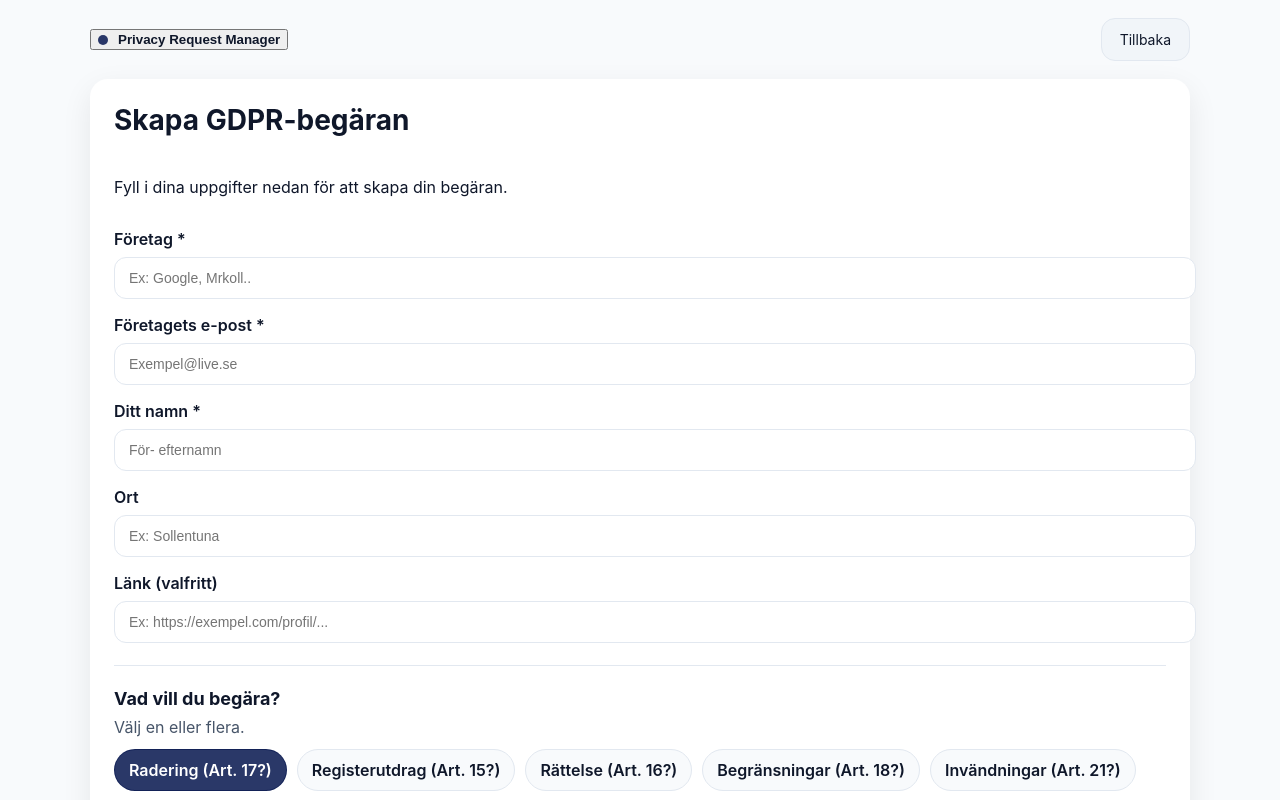
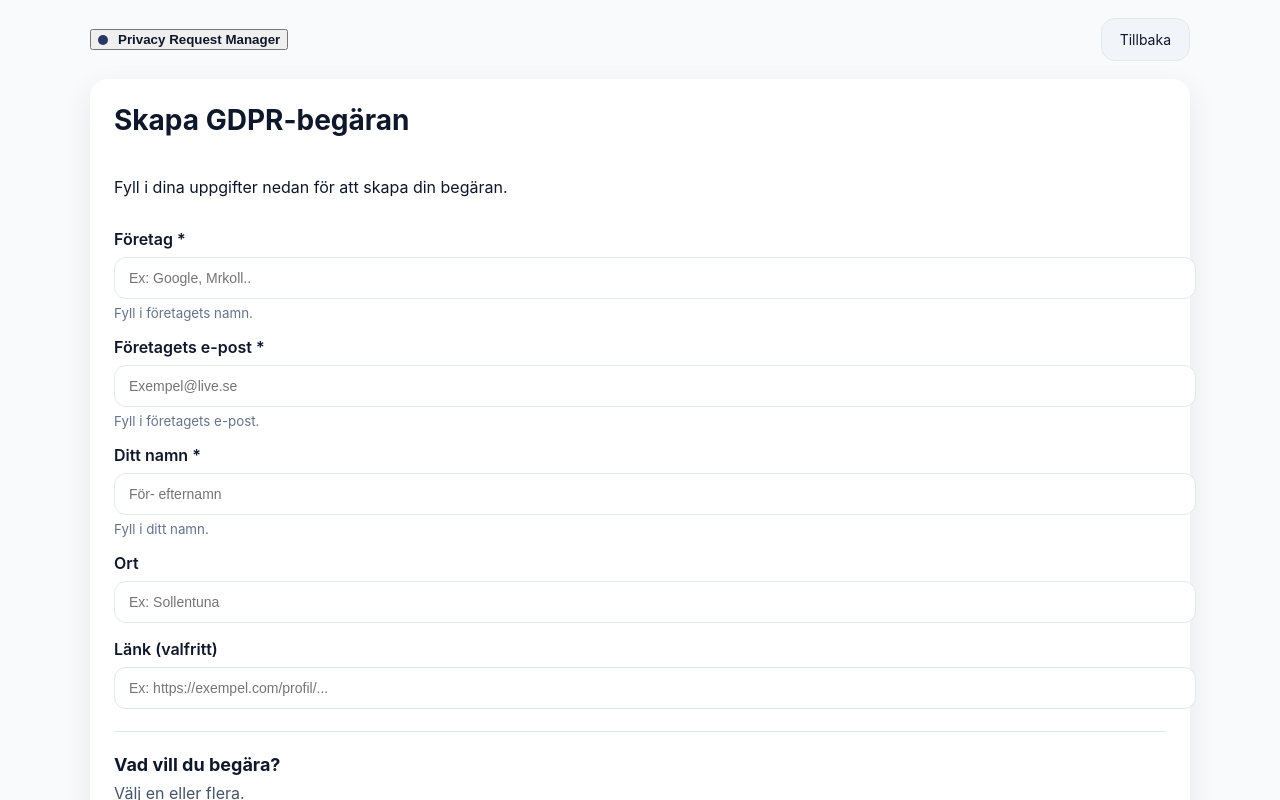
Before and after one commit to Lullow/privacy-request-manager, a React (Vite) app in the folder frontend/: page / in a window 1280 px wide. Both pictures are taken after a click on the button "Kom igång→". Shown: the top 800 px of the page. Built offline with nearby package versions, Linux system fonts and the light colour scheme.

Commit message:
Added basic validation for missing fields in form

```diff
--- a/frontend/src/pages/FormPage.jsx
+++ b/frontend/src/pages/FormPage.jsx
@@ -9,7 +9,8 @@ const REQUEST_TYPES = [
     { id: "restrict", label: "Begränsningar (Art. 18?)"},
     { id: "object", label: "Invändningar (Art. 21?)"},
     { id: "portability", label: "Dataportabilitet (Art. 20?)"},
-]
+];
+
 
 // Creates the component
 function FormPage({ onBack }){ // onBack recives prop from App.jsx
@@ -27,6 +28,7 @@ const [form, setForm] = useState({
 // UI-state - shows if we just copied the text
 const [copied, setCopied] = useState(false);
 
+
 // Helper: updates a field in the form-state without having to write the object multiple times
 // prev = earlier state / ...prev copies all the old fields / [key]: value overwrites the fields that we wanna change
 function updateField(key, value) {
@@ -35,6 +37,7 @@ function updateField(key, value) {
         [key]: value,
     }));
 }
+
 
 // TOGGLE - Adds / deletes a requestType in the array
 function toggleRequestType(id) {
@@ -78,6 +81,17 @@ const template = `
     ${form.fullName || ""}
 `.trim();
 
+// Basic validation for missing fields TODO: Make this more advanced
+const errors = {
+    companyName: form.companyName.trim() ? "" : "Fyll i företagets namn.",
+    companyEmail: form.companyEmail.trim() ? "" : "Fyll i företagets e-post.",
+    fullName: form.fullName.trim() ? "" : "Fyll i ditt namn.",
+};
+
+// Valid if there's no empty strings
+const isValid = !errors.companyName && !errors.companyEmail && !errors.fullName;
+
+
 // Copy the template to clipboard
 async function copyToClipboard() {
     try {
@@ -112,6 +126,7 @@ async function copyToClipboard() {
                             value={form.companyName} // Reads the value from state
                             onChange={(e) => updateField ("companyName", e.target.value)} // Writes back the value from state
                             />
+                            {errors.companyName && <small className="hint">{errors.companyName}</small>}
                         </div>
 
                         {/* FORM: company email */}
@@ -123,6 +138,7 @@ async function copyToClipboard() {
                             value={form.companyEmail}
                             onChange={(e) => updateField ("companyEmail", e.target.value)}
                             />
+                            {errors.companyEmail && <small className="hint">{errors.companyEmail}</small>}
                         </div>
 
                         {/* FORM: name */}
@@ -134,6 +150,7 @@ async function copyToClipboard() {
                             value={form.fullName}
                             onChange={(e) => updateField ("fullName", e.target.value)}
                             />
+                            {errors.fullName && <small className="hint">{errors.fullName}</small>}
                         </div>
 
                         {/* FORM: city */}
@@ -182,10 +199,8 @@ async function copyToClipboard() {
 
                     <hr className="divider" />
 
-
                     <div className="field">
                         <label>Förhandsvisning av GDPR-begäran</label>
-
                         <textarea
                             readOnly
                             value={template}
@@ -198,10 +213,18 @@ async function copyToClipboard() {
                             Tillbaka
                         </button>
 
-                        <button className="btn" type="button" onClick={copyToClipboard}>Kopiera</button>
+                        <button className="btn" type="button" onClick={copyToClipboard} disabled={!isValid}
+                        style={!isValid ? { opacity: 0.6, cursor: "not-allowed"} : undefined}>
                         {copied ? "Kopierat" : "Kopiera text"}
+                        </button>
                     </div>
 
+                    {/* Create a textfield to user when a field that's mandatory isn't filled out  */}
+                    {!isValid && (
+                        <small className="hint">
+                            Fyll i de obligatoriska fälten (*) för att kunna kopiera en komplett mall.
+                        </small>
+                    )}
 
                     {/* DEBUG: test för att se att state funkar */}
                     <pre style={{ marginTop: 16 }}>
@@ -215,4 +238,4 @@ async function copyToClipboard() {
 }
 
 // Export the component
-export default FormPage
+export default FormPage;
```
